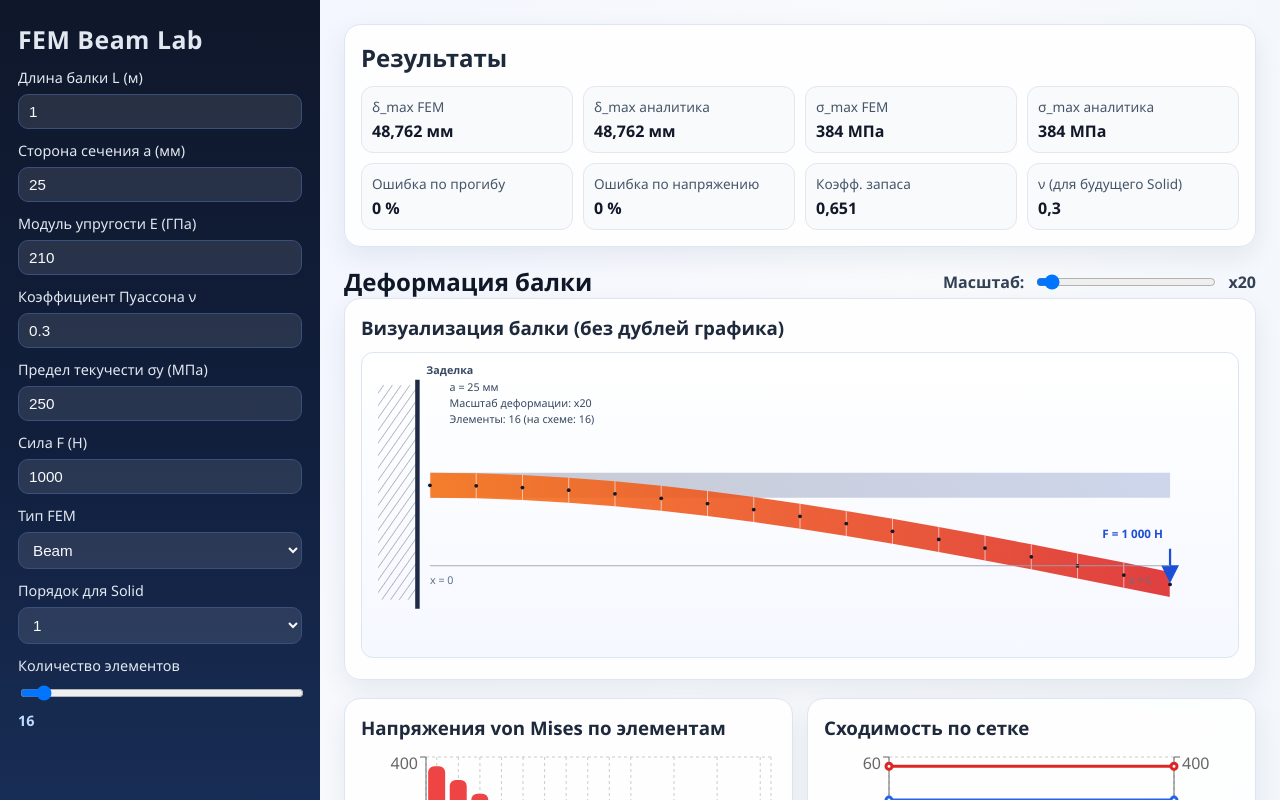
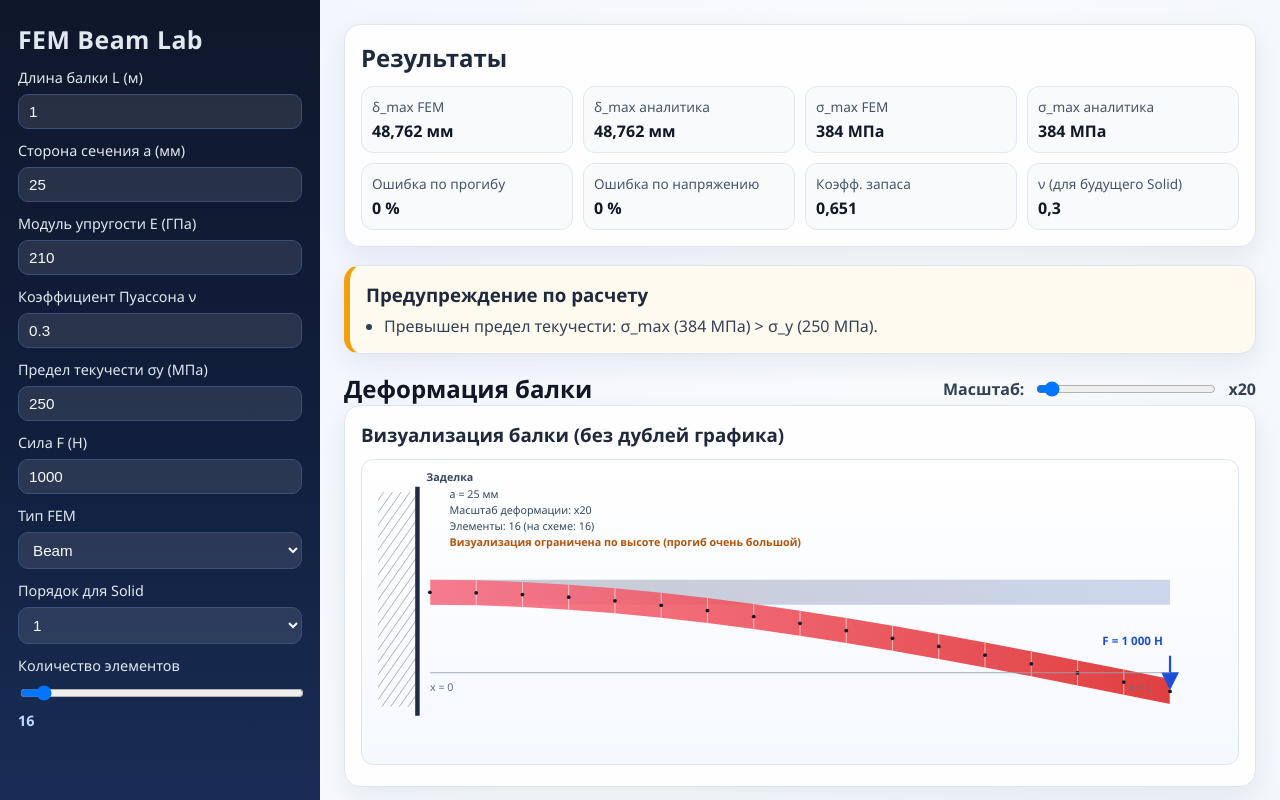
Before and after one commit to fightme-qq/FEM-Beam-Lab, a React (Vite) app: page / in a window 1280 px wide. Shown: the top 800 px of the page. Built offline with nearby package versions, Linux system fonts and the light colour scheme.

Commit message:
Add failure diagnostics and visual damage indicators

```diff
--- a/src/App.css
+++ b/src/App.css
@@ -187,6 +187,26 @@ body {
   color: #1e293b;
 }
 
+.status-card {
+  border-left: 6px solid #f59e0b;
+  background: #fffaf0;
+}
+
+.status-card.fail {
+  border-left-color: #dc2626;
+  background: #fef2f2;
+}
+
+.status-card h3 {
+  margin-bottom: 8px;
+}
+
+.status-card ul {
+  margin: 0;
+  padding-left: 18px;
+  color: #334155;
+}
+
 .help ol,
 .help ul {
   margin: 8px 0 0;
--- a/src/App.tsx
+++ b/src/App.tsx
@@ -51,6 +51,7 @@ function BeamScene({
   lengthM,
   sideMm,
   forceN,
+  damageLevel,
 }: {
   x: number[]
   w: number[]
@@ -58,6 +59,7 @@ function BeamScene({
   lengthM: number
   sideMm: number
   forceN: number
+  damageLevel: 'ok' | 'warn' | 'fail'
 }) {
   const width = 980
   const height = 340
@@ -73,7 +75,9 @@ function BeamScene({
   // Physical-like base scale in px per meter (depends on beam length),
   // with a soft cap only when deformation would overflow the viewport.
   const basePxPerMeter = (0.22 * spanPx) / Math.max(lengthM, 1e-6)
-  const yScale = Math.min(basePxPerMeter, maxDraw / amp)
+  const clampPxPerMeter = maxDraw / amp
+  const yScale = Math.min(basePxPerMeter, clampPxPerMeter)
+  const isClamped = clampPxPerMeter < basePxPerMeter
 
   const xToPx = (xx: number) => padX + (xx / Math.max(lengthM, 1e-6)) * spanPx
   const yToPx = (yy: number) => centerY - yy * yScale
@@ -109,8 +113,8 @@ function BeamScene({
             <stop offset="100%" stopColor="#4664b0" />
           </linearGradient>
           <linearGradient id="deformedFill" x1="0" x2="1" y1="0" y2="0">
-            <stop offset="0%" stopColor="#f97316" />
-            <stop offset="100%" stopColor="#dc2626" />
+            <stop offset="0%" stopColor={damageLevel === 'ok' ? '#f97316' : '#fb7185'} />
+            <stop offset="100%" stopColor={damageLevel === 'fail' ? '#991b1b' : '#dc2626'} />
           </linearGradient>
           <marker id="arrow" markerWidth="8" markerHeight="8" refX="7" refY="4" orient="auto">
             <path d="M0,0 L8,4 L0,8 z" fill="#1d4ed8" />
@@ -125,6 +129,17 @@ function BeamScene({
 
         <polygon points={`${undeformedTop} ${undeformedBottom}`} fill="url(#beamFill)" opacity="0.25" />
         <polygon points={`${deformedTop} ${deformedBottom}`} fill="url(#deformedFill)" opacity="0.88" />
+
+        {damageLevel === 'fail' && (
+          <polyline
+            points={`${padX + 70},${centerY - 18} ${padX + 76},${centerY - 6} ${padX + 66},${centerY + 2} ${padX + 74},${centerY + 14}`}
+            stroke="#111827"
+            strokeWidth={3}
+            fill="none"
+            strokeLinecap="round"
+            strokeLinejoin="round"
+          />
+        )}
 
         <g opacity={0.65}>
           {x.map((xx, i) => {
@@ -186,6 +201,16 @@ function BeamScene({
         <text x={padX + 22} y={78} fill="#354860" fontSize="12">
           Элементы: {elementCount} (на схеме: {shownElementCount})
         </text>
+        {isClamped && (
+          <text x={padX + 22} y={96} fill="#b45309" fontSize="12" fontWeight={700}>
+            Визуализация ограничена по высоте (прогиб очень большой)
+          </text>
+        )}
+        {damageLevel === 'fail' && (
+          <text x={padX + 230} y={28} fill="#991b1b" fontSize="13" fontWeight={700}>
+            Опасный режим: вероятна потеря несущей способности
+          </text>
+        )}
       </svg>
     </div>
   )
@@ -239,6 +264,39 @@ function App() {
     if (!beamResult || beamResult.sigmaMax <= 0) return null
     return (params.sigmaYieldMpa * 1e6) / beamResult.sigmaMax
   }, [beamResult, params.sigmaYieldMpa])
+
+  const assessment = useMemo(() => {
+    if (!beamResult || params.femType !== 'Beam') {
+      return { level: 'ok' as const, messages: [] as string[] }
+    }
+
+    const messages: string[] = []
+    const deltaRatio = beamResult.deltaMax / Math.max(params.lengthM, 1e-9)
+    const yielded = reserveFactor !== null && reserveFactor < 1
+    const severeYield = reserveFactor !== null && reserveFactor < 0.5
+    const largeDeflection = deltaRatio > 0.1
+    const extremeDeflection = deltaRatio > 0.25
+
+    if (yielded) {
+      messages.push(
+        `Превышен предел текучести: σ_max (${formatNumber(beamResult.sigmaMax / 1e6, 1)} МПа) > σ_y (${formatNumber(params.sigmaYieldMpa, 1)} МПа).`
+      )
+    }
+    if (largeDeflection) {
+      messages.push(
+        `Большой относительный прогиб: δ/L = ${formatNumber(deltaRatio * 100, 2)}%. Линейная модель может быть некорректной.`
+      )
+    }
+    if (extremeDeflection) {
+      messages.push('Крайне большой прогиб: возможна потеря работоспособности конструкции.')
+    }
+
+    let level: 'ok' | 'warn' | 'fail' = 'ok'
+    if (severeYield || extremeDeflection) level = 'fail'
+    else if (yielded || largeDeflection) level = 'warn'
+
+    return { level, messages }
+  }, [beamResult, params.femType, params.lengthM, params.sigmaYieldMpa, reserveFactor])
 
   return (
     <div className="layout">
@@ -395,6 +453,17 @@ function App() {
 
         {params.femType === 'Beam' && beamResult && (
           <>
+            {assessment.level !== 'ok' && (
+              <section className={`card status-card ${assessment.level}`}>
+                <h3>{assessment.level === 'fail' ? 'Критическое состояние балки' : 'Предупреждение по расчету'}</h3>
+                <ul>
+                  {assessment.messages.map((m, i) => (
+                    <li key={`msg-${i}`}>{m}</li>
+                  ))}
+                </ul>
+              </section>
+            )}
+
             <section>
               <div className="toolbar">
                 <h2>Деформация балки</h2>
@@ -418,6 +487,7 @@ function App() {
                 lengthM={params.lengthM}
                 sideMm={params.sideMm}
                 forceN={params.forceN}
+                damageLevel={assessment.level}
               />
             </section>
 
```
